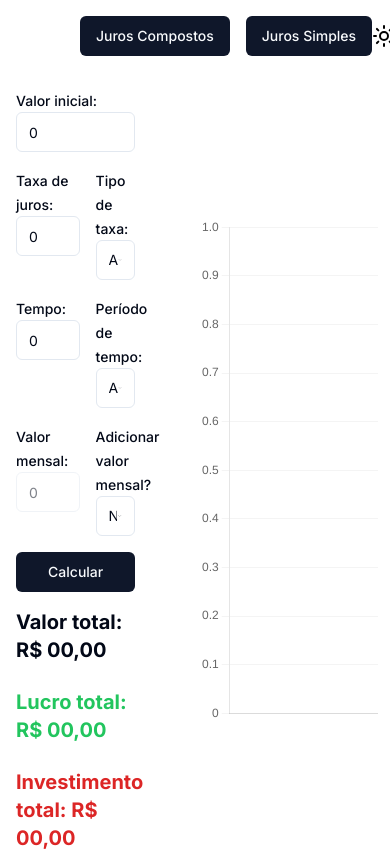
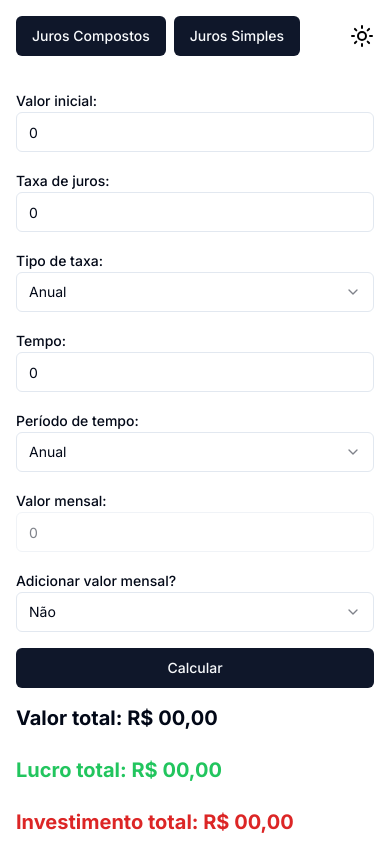
Before and after one commit to arthurlima0511/introducao-trabalho-final, a Next.js app: page / in a window 390 px wide. Shown: the top 851 px of the page. Built offline with nearby package versions, Linux system fonts and the light colour scheme.

Commit message:
feat: added mobile responsiveness

```diff
--- a/src/components/jurosCompostos.tsx
+++ b/src/components/jurosCompostos.tsx
@@ -138,13 +138,13 @@ export default function JurosCompostos() {
 
   return (
     <>
-      <div className="flex justify-around items-center min-h-[80vh] gap-16">
+      <div className="flex flex-col md:flex-row justify-around items-center min-h-[80vh] gap-4 md:gap-16">
         <form
           onSubmit={(e) => {
             e.preventDefault();
             handleCalcular();
           }}
-          className="flex flex-col gap-4 w-1/3 min-h-[60vh]"
+          className="flex flex-col gap-4 w-full md:w-1/3 min-h-[60vh]"
         >
           <div className="w-full">
             <Label htmlFor="principal">Valor inicial: </Label>
@@ -157,8 +157,8 @@ export default function JurosCompostos() {
             />
           </div>
 
-          <div className="flex gap-4">
-            <div className="w-2/3">
+          <div className="flex flex-col md:flex-row gap-4">
+            <div className="w-full md:w-2/3">
               <Label htmlFor="taxa">Taxa de juros: </Label>
               <Input
                 id="taxa"
@@ -167,7 +167,7 @@ export default function JurosCompostos() {
                 onChange={(e) => setTaxa(e.target.value)}
               />
             </div>
-            <div className="w-1/3">
+            <div className="w-full md:w-1/3">
               <Label htmlFor="tipoTaxa">Tipo de taxa: </Label>
               <Select
                 value={tipoTaxa}
@@ -184,8 +184,8 @@ export default function JurosCompostos() {
             </div>
           </div>
 
-          <div className="flex gap-4">
-            <div className="w-2/3">
+          <div className="flex flex-col md:flex-row gap-4">
+            <div className="w-full md:w-2/3">
               <Label htmlFor="tempo">Tempo: </Label>
               <Input
                 id="tempo"
@@ -196,7 +196,7 @@ export default function JurosCompostos() {
                 onChange={(e) => setTempo(e.target.value)}
               />
             </div>
-            <div className="w-1/3">
+            <div className="w-full md:w-1/3">
               <Label htmlFor="periodoTempo">Período de tempo: </Label>
               <Select
                 value={periodoTempo}
@@ -213,8 +213,8 @@ export default function JurosCompostos() {
             </div>
           </div>
 
-          <div className="flex gap-4">
-            <div className="w-2/3">
+          <div className="flex flex-col md:flex-row gap-4">
+            <div className="w-full md:w-2/3">
               <Label htmlFor="valorMensal">Valor mensal: </Label>
               <Input
                 id="valorMensal"
@@ -225,7 +225,7 @@ export default function JurosCompostos() {
                 disabled={adicionarMensal === "Não"}
               />
             </div>
-            <div className="w-1/3">
+            <div className="w-full md:w-1/3">
               <Label htmlFor="adicionarMensal">Adicionar valor mensal?</Label>
               <Select
                 value={adicionarMensal}
@@ -277,7 +277,7 @@ export default function JurosCompostos() {
           </div>
         </form>
 
-        <div className="w-2/4 h-[60vh]">
+        <div className="w-full md:w-2/4 h-[60vh]">
           <Line data={dados} options={options} />
         </div>
       </div>
--- a/src/components/jurosSimples.tsx
+++ b/src/components/jurosSimples.tsx
@@ -134,13 +134,13 @@ export default function JurosSimples() {
 
   return (
     <>
-      <div className="flex justify-around items-center min-h-[80vh] gap-16">
+      <div className="flex flex-col md:flex-row justify-around items-center min-h-[80vh] gap-4 md:gap-16">
         <form
           onSubmit={(e) => {
             e.preventDefault();
             handleCalcular();
           }}
-          className="flex flex-col gap-4 w-1/3 min-h-[60vh]"
+          className="flex flex-col gap-4 w-full md:w-1/3 min-h-[60vh]"
         >
           <div className="w-full">
             <Label htmlFor="principal">Valor inicial: </Label>
@@ -153,8 +153,8 @@ export default function JurosSimples() {
             />
           </div>
 
-          <div className="flex gap-4">
-            <div className="w-2/3">
+          <div className="flex flex-col md:flex-row gap-4">
+            <div className="w-full md:w-2/3">
               <Label htmlFor="taxa">Taxa de juros: </Label>
               <Input
                 id="taxa"
@@ -163,7 +163,7 @@ export default function JurosSimples() {
                 onChange={(e) => setTaxa(e.target.value)}
               />
             </div>
-            <div className="w-1/3">
+            <div className="w-full md:w-1/3">
               <Label htmlFor="tipoTaxa">Tipo de taxa: </Label>
               <Select
                 value={tipoTaxa}
@@ -180,8 +180,8 @@ export default function JurosSimples() {
             </div>
           </div>
 
-          <div className="flex gap-4">
-            <div className="w-2/3">
+          <div className="flex flex-col md:flex-row gap-4">
+            <div className="w-full md:w-2/3">
               <Label htmlFor="tempo">Tempo: </Label>
               <Input
                 id="tempo"
@@ -191,7 +191,7 @@ export default function JurosSimples() {
                 onChange={(e) => setTempo(e.target.value)}
               />
             </div>
-            <div className="w-1/3">
+            <div className="w-full md:w-1/3">
               <Label htmlFor="periodoTempo">Período de tempo: </Label>
               <Select
                 value={periodoTempo}
@@ -210,7 +210,7 @@ export default function JurosSimples() {
 
           <Button type="submit">Calcular</Button>
 
-          <div className="flex flex-col gap-6 justify-start items-start mt-[5rem]">
+          <div className="flex flex-col gap-6 justify-start items-start md:mt-[5rem]">
             {valorTotal === "0" ? (
               <p className="text-xl font-bold">Valor total: R$ 00,00</p>
             ) : (
@@ -237,7 +237,7 @@ export default function JurosSimples() {
           </div>
         </form>
 
-        <div className="w-2/4 h-[60vh]">
+        <div className="w-full md:w-2/4 h-[60vh]">
           <Line data={dados} options={options} />
         </div>
       </div>
--- a/src/components/nav.tsx
+++ b/src/components/nav.tsx
@@ -7,20 +7,33 @@ interface NavProps {
 
 export default function Nav({ setView }: NavProps) {
   return (
-    <nav className="p-4 px-[5rem] flex justify-between items-center">
-      <div>
-        <ul className="flex space-x-4">
+    <nav className="p-4 md:px-[5rem] flex flex-col md:flex-row justify-between items-center">
+      <div className="w-full md:w-auto flex flex-row justify-between items-center md:justify-start">
+        <ul className="flex flex-row space-x-2 md:space-x-4">
           <li>
-            <Button onClick={() => setView("compostos")}>
+            <Button
+              className="text-sm md:text-base"
+              onClick={() => setView("compostos")}
+            >
               Juros Compostos
             </Button>
           </li>
           <li>
-            <Button onClick={() => setView("simples")}>Juros Simples</Button>
+            <Button
+              className="text-sm md:text-base"
+              onClick={() => setView("simples")}
+            >
+              Juros Simples
+            </Button>
           </li>
         </ul>
+        <div className="ml-auto md:hidden">
+          <ThemeChanger />
+        </div>
       </div>
-      <ThemeChanger />
+      <div className="hidden md:block">
+        <ThemeChanger />
+      </div>
     </nav>
   );
 }
```
